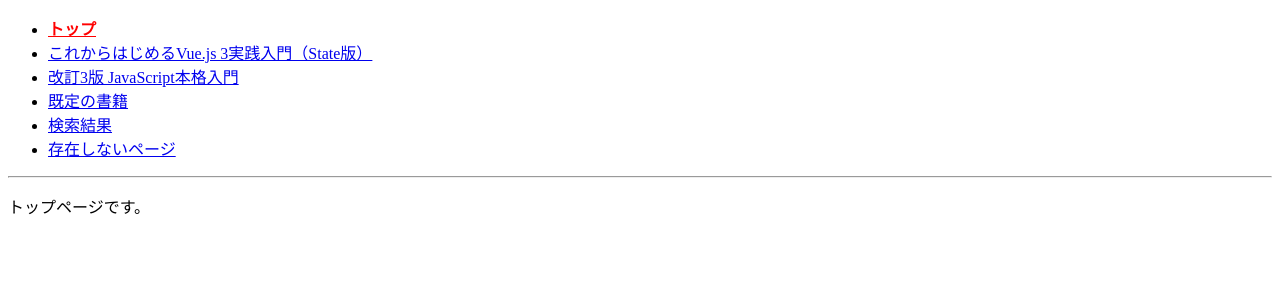
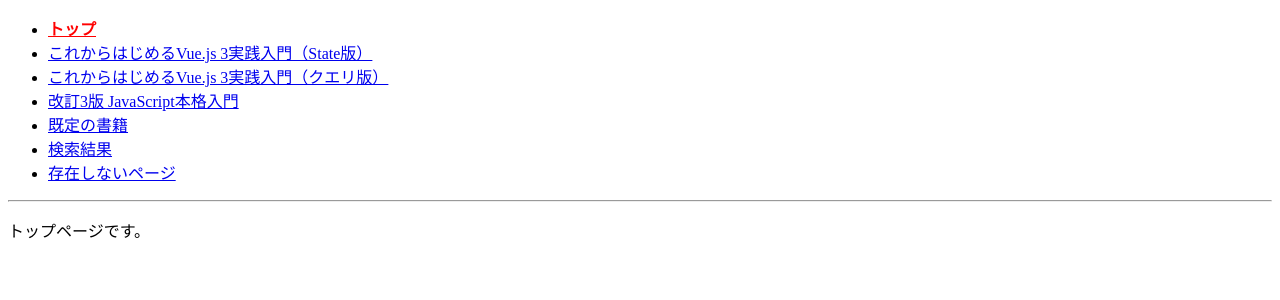
Before and after one commit to Yuma0309/Study-React, a React (Create React App) app in the folder React_sample_Yuma/my-react/: page / in a window 1280 px wide. Shown: the top 300 px of the page. Built offline with nearby package versions, Linux system fonts and the light colour scheme.

Commit message:
リスト8-3-16までの動作を確認

```diff
--- a/React_sample_Yuma/my-react/src/chap08/RouterParam.js
+++ b/React_sample_Yuma/my-react/src/chap08/RouterParam.js
@@ -8,6 +8,8 @@ export default function RouterParam() {
         <li><NavLink to="/">トップ</NavLink></li>
         <li><NavLink to="/book/978-4-8156-1336-5">
           これからはじめるVue.js 3実践入門（State版）</NavLink></li>
+        <li><NavLink to="/bookQuery?isbn=978-4-8156-1336-5">
+          これからはじめるVue.js 3実践入門（クエリ版）</NavLink></li>
         <li><NavLink to="/book/978-4-297-13288-0">
           改訂3版 JavaScript本格入門</NavLink></li>
         <li><NavLink to="/book" end>既定の書籍</NavLink></li>
```
